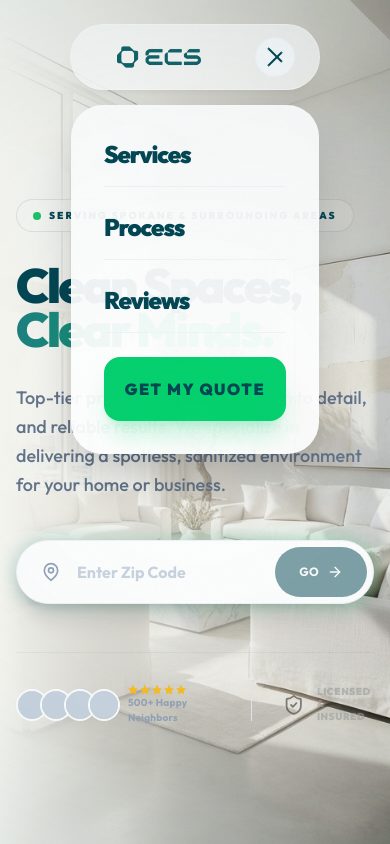
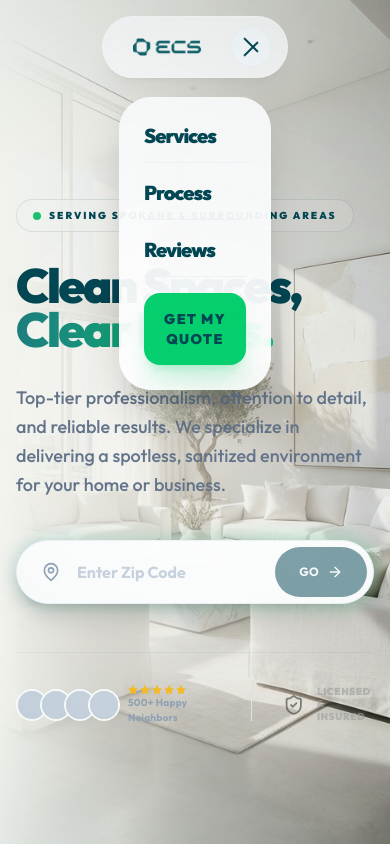
Before and after one commit to renatoquerales28-byte/extreme-cleaning-next, a Next.js app: page / in a window 390 px wide. Both pictures are taken after a click on the button 275 px from the left and 57 px from the top of the page. Shown: the top 844 px of the page. Built offline with nearby package versions, Linux system fonts and the light colour scheme.

Commit message:
fix: navbar overflow on mobile and speed up transitions

```diff
--- a/src/app/page.tsx
+++ b/src/app/page.tsx
@@ -31,9 +31,9 @@ export default function Home() {
     return (
         <main className="min-h-screen bg-[#F9F8F2] selection:bg-accent selection:text-white">
             {/* Sticky Navigation */}
-            <nav className="fixed top-6 left-1/2 -translate-x-1/2 px-6 py-3 glass-card rounded-full z-50 flex items-center gap-8 bg-white/70 backdrop-blur-xl border border-white/40 shadow-xl shadow-black/5 w-fit max-w-[90vw] transition-all duration-300">
-                <Link href="/" className="flex items-center gap-2 group">
-                    <div className="relative h-10 w-32 overflow-hidden transition-transform group-hover:scale-105">
+            <nav className="fixed top-4 md:top-6 left-1/2 -translate-x-1/2 px-4 md:px-6 py-2.5 md:py-3 glass-card rounded-full z-50 flex items-center gap-4 md:gap-8 bg-white/80 backdrop-blur-xl border border-white/40 shadow-xl shadow-black/5 w-fit max-w-[95vw] md:max-w-[90vw] transition-all duration-200">
+                <Link href="/" className="flex items-center gap-2 group shrink-0">
+                    <div className="relative h-8 md:h-10 w-24 md:w-32 overflow-hidden transition-transform group-hover:scale-105">
                         <Image
                             src="/brand/logo-full.png"
                             alt="ECS Logo"
@@ -55,9 +55,10 @@ export default function Home() {
                                 initial={{ width: 0, opacity: 0, paddingLeft: 0 }}
                                 animate={{ width: "auto", opacity: 1, paddingLeft: "1rem" }}
                                 exit={{ width: 0, opacity: 0, paddingLeft: 0 }}
+                                transition={{ duration: 0.2 }}
                                 className="overflow-hidden flex items-center border-l border-slate-200"
                             >
-                                <Link href="/quote" className="px-6 py-2.5 bg-brand-dark text-white rounded-full text-[10px] font-black uppercase tracking-[0.2em] hover:scale-105 active:scale-95 transition-all shadow-lg hover:bg-black whitespace-nowrap">
+                                <Link href="/quote" className="px-4 md:px-6 py-2 md:py-2.5 bg-brand-dark text-white rounded-full text-[9px] md:text-[10px] font-black uppercase tracking-[0.2em] hover:scale-105 active:scale-95 transition-all shadow-lg hover:bg-black whitespace-nowrap">
                                     Get Quote
                                 </Link>
                             </motion.div>
@@ -77,19 +78,20 @@ export default function Home() {
                     </button>
                 </div>
 
-                {/* Mobile Menu Overlay */}
+                {/* Mobile Menu Overlay - Move outside the main nav container for better positioning */}
                 <AnimatePresence>
                     {mobileMenuOpen && (
                         <motion.div
-                            initial={{ opacity: 0, y: -20, scale: 0.95 }}
+                            initial={{ opacity: 0, y: -10, scale: 0.98 }}
                             animate={{ opacity: 1, y: 0, scale: 1 }}
-                            exit={{ opacity: 0, y: -20, scale: 0.95 }}
-                            className="absolute top-20 left-0 right-0 bg-white/95 backdrop-blur-2xl border border-white/20 rounded-[2rem] p-8 shadow-2xl flex flex-col gap-6 md:hidden z-40"
+                            exit={{ opacity: 0, y: -10, scale: 0.98 }}
+                            transition={{ duration: 0.2 }}
+                            className="fixed top-20 left-4 right-4 bg-white/95 backdrop-blur-2xl border border-white/20 rounded-[2rem] p-6 shadow-2xl flex flex-col gap-4 md:hidden z-40 origin-top"
                         >
-                            <Link href="#services" onClick={() => setMobileMenuOpen(false)} className="text-2xl font-black tracking-tighter text-brand-dark border-b border-slate-100 pb-4">Services</Link>
-                            <Link href="#process" onClick={() => setMobileMenuOpen(false)} className="text-2xl font-black tracking-tighter text-brand-dark border-b border-slate-100 pb-4">Process</Link>
-                            <Link href="#reviews" onClick={() => setMobileMenuOpen(false)} className="text-2xl font-black tracking-tighter text-brand-dark border-b border-slate-100 pb-4">Reviews</Link>
-                            <Link href="/quote" onClick={() => setMobileMenuOpen(false)} className="w-full py-5 bg-accent text-brand-dark rounded-2xl font-black uppercase tracking-widest text-center shadow-xl shadow-accent/20">Get My Quote</Link>
+                            <Link href="#services" onClick={() => setMobileMenuOpen(false)} className="text-xl font-black tracking-tighter text-brand-dark border-b border-slate-100 pb-3">Services</Link>
+                            <Link href="#process" onClick={() => setMobileMenuOpen(false)} className="text-xl font-black tracking-tighter text-brand-dark border-b border-slate-100 pb-3">Process</Link>
+                            <Link href="#reviews" onClick={() => setMobileMenuOpen(false)} className="text-xl font-black tracking-tighter text-brand-dark border-b border-slate-100 pb-3">Reviews</Link>
+                            <Link href="/quote" onClick={() => setMobileMenuOpen(false)} className="w-full py-4 bg-accent text-brand-dark rounded-2xl font-black uppercase tracking-widest text-center shadow-xl shadow-accent/20 text-sm">Get My Quote</Link>
                         </motion.div>
                     )}
                 </AnimatePresence>
--- a/src/components/landing/ServicesSection.tsx
+++ b/src/components/landing/ServicesSection.tsx
@@ -35,7 +35,7 @@ export default function ServicesSection() {
     ];
 
     return (
-        <section className="py-24 bg-[#F9F8F2] relative" id="services">
+        <section className="py-24 bg-[#F9F8F2] relative overflow-hidden" id="services">
             <div className="container px-4 mx-auto">
                 <div className="flex flex-col md:flex-row justify-between items-end mb-16 gap-6">
                     <div className="max-w-xl space-y-4">
```
